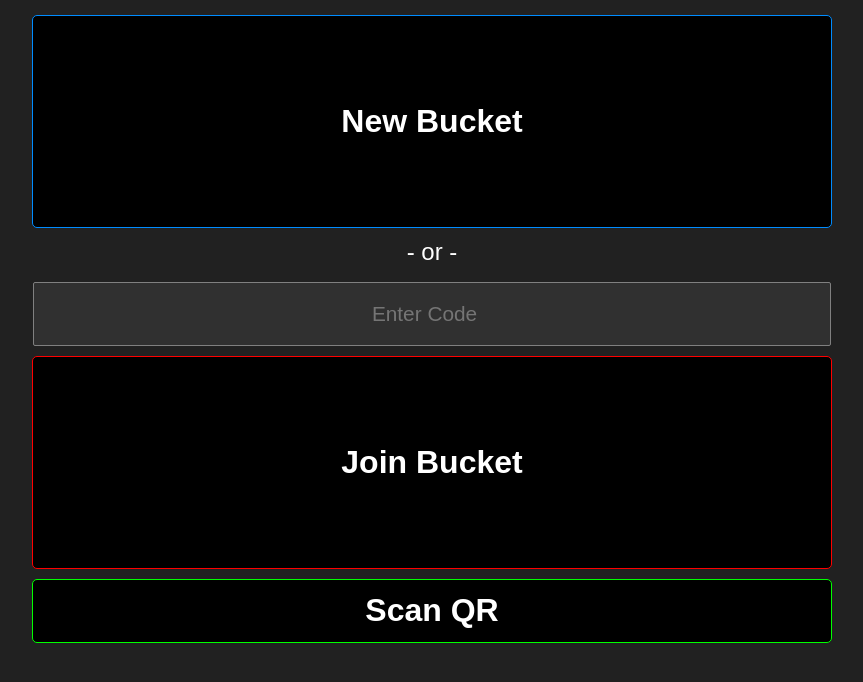
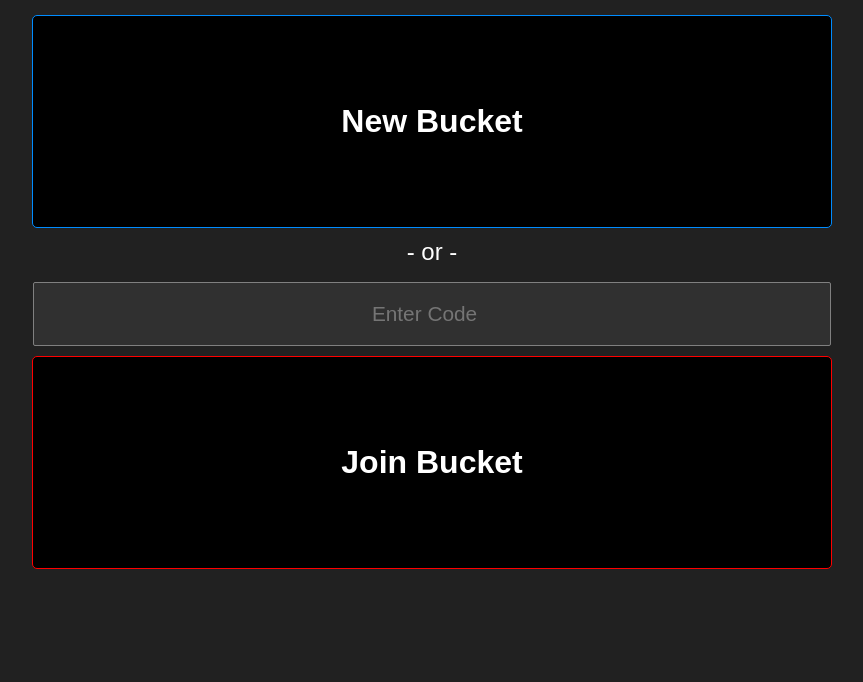
Before and after one commit to notnavindu/microbucket-archived, a website: page public/home.html in a window 1280 px wide. Shown: the part 108-790 px from the top of the page, without its empty margins (208-1071 px from the left). Drawn offline with Linux system fonts and the light colour scheme.

Commit message:
refactor:performance improvements

```diff
--- a/public/home.html
+++ b/public/home.html
@@ -123,7 +123,7 @@
             class="btn-qr"
             onclick="startCam()"
             id="scanButton"
-            style=""
+            style="display:none;"
           >
             Scan QR
           </button>
@@ -152,7 +152,7 @@
         navigator.userAgent.match(/BlackBerry/i) ||
         navigator.userAgent.match(/Windows Phone/i)
       ) {
-        //document.getElementById("scanButton").style.display = "block";
+        document.getElementById("scanButton").style.display = "block";
       }
 
       function createBucket() {
@@ -169,13 +169,12 @@
       }
     </script>
     <script>
-              const html5QrCode = new Html5Qrcode("reader");
+      const html5QrCode = new Html5Qrcode("reader");
       function startCam() {
         const qrCodeSuccessCallback = (message) => {
           window.location.href=message;
-          //alert(message)
         };
-        const config = { fps: 500, qrbox: 200 };
+        const config = { fps: 900, qrbox: 300 };
         document.getElementById("reader").style.display = "block";
         document.getElementById("stopButton").style.display = "block";
         html5QrCode.start(
```
